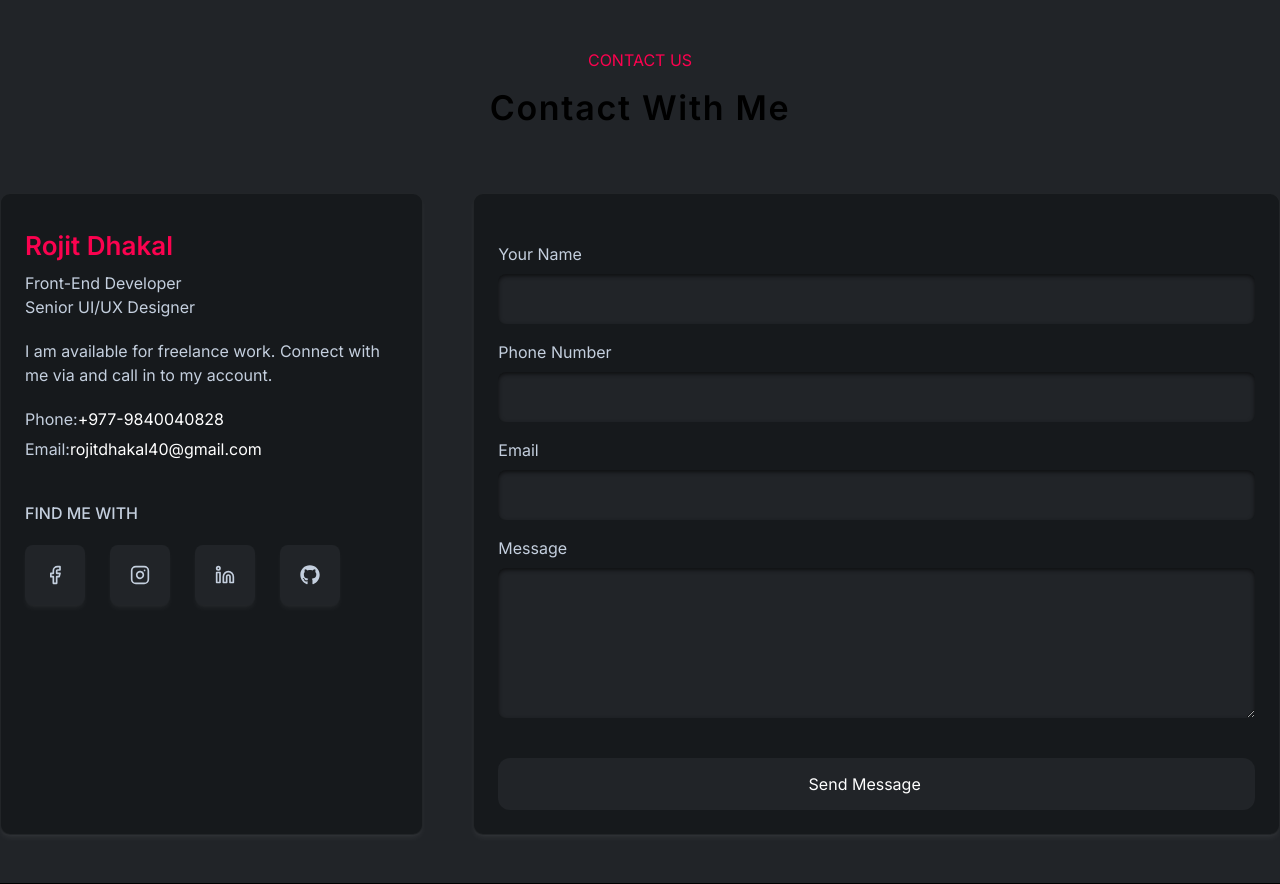
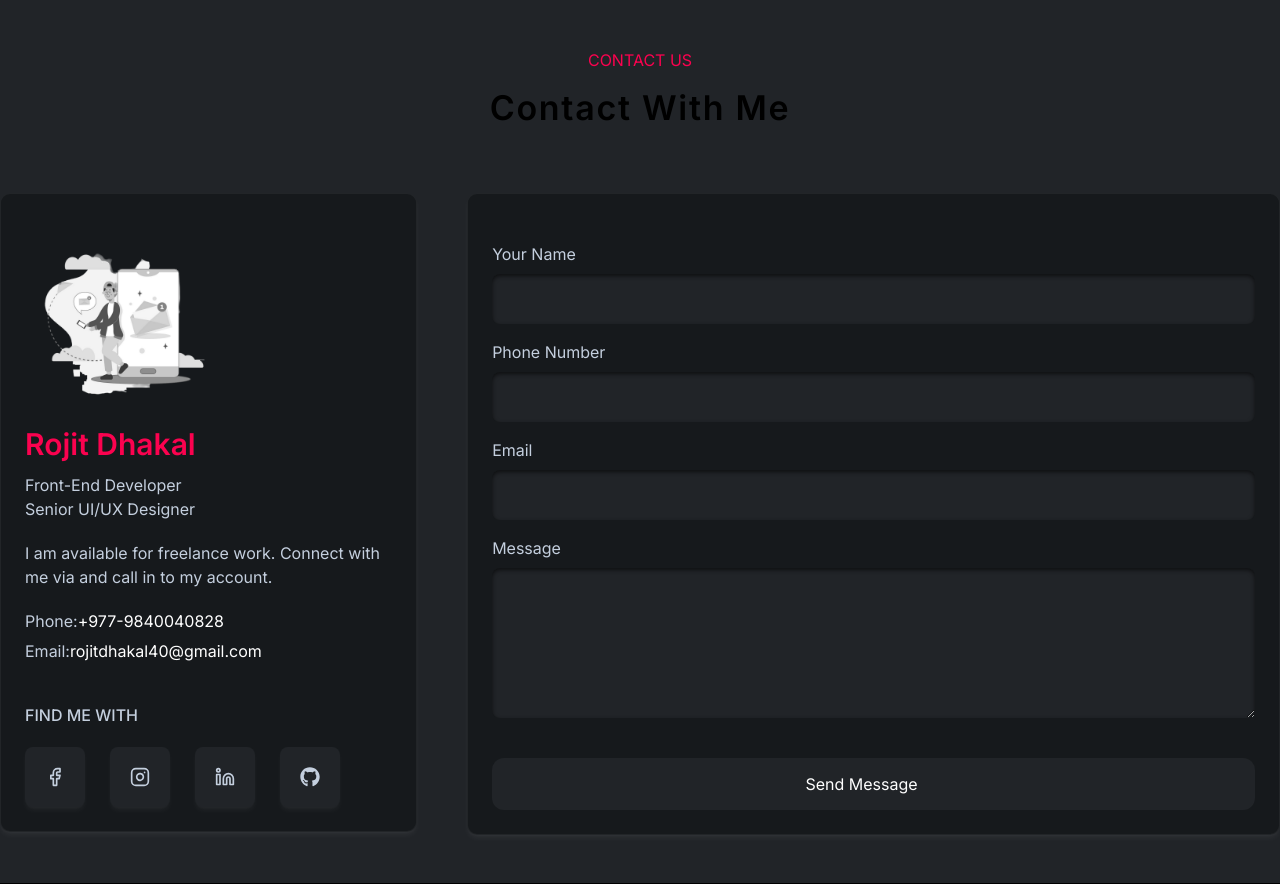
Before and after one commit to Rojit-1999/Portfolio, a Next.js app: page /Contact in a window 1280 px wide. Built offline with nearby package versions, Linux system fonts and the light colour scheme.

Commit message:
contact section fixed

```diff
--- a/app/Contact/page.tsx
+++ b/app/Contact/page.tsx
@@ -1,25 +1,65 @@
-import React from "react";
+"use client";
+import React, { useEffect } from "react";
 import { FiFacebook, FiInstagram, FiLinkedin } from "react-icons/fi";
 import { fomrData } from "../Component/Data";
 import { FaGithub } from "react-icons/fa";
 import { FaArrowRight } from "react-icons/fa6";
+import { motion, useAnimation } from "framer-motion";
+import { useInView } from "react-intersection-observer";
 
 import Link from "next/link";
 
 const ContactPage = () => {
+  const controls = useAnimation();
+  const [ref, inView] = useInView({
+    triggerOnce: false, // Set to false to re-trigger the animation
+    threshold: 0.1,
+  });
+
+  useEffect(() => {
+    if (inView) {
+      controls.start("visible");
+    } else {
+      controls.start("hidden");
+    }
+  }, [controls, inView]);
+
   return (
     <div className="py-[3rem] border-b-[1px] border-black">
-      <div className="text-center ">
+      <div className="text-center " ref={ref}>
+        <motion.div
+          initial="hidden"
+          animate={controls}
+          variants={{
+            hidden: { opacity: 0, y: 100 },
+            visible: { opacity: 1, y: 0 },
+          }}
+          transition={{ duration: 0.5, delay: 0.3 }}
+        >
           <p className="text-secondary">CONTACT US</p>
           <h1 className="font-[600] text-[34px]  tracking-wider mt-[10px]">
             Contact With Me
           </h1>
+        </motion.div>
       </div>
-      <div className="mt-[40px]  md:flex md:gap-[50px]">
+      <div className="mt-[40px]  md:flex md:gap-[50px] ">
+        <div className="" ref={ref}>
+          <motion.div
+            initial="hidden"
+            animate={controls}
+            variants={{
+              hidden: { opacity: 0, x: -110 },
+              visible: { opacity: 1, x: 0 },
+            }}
+            transition={{ duration: 0.5, delay: 0.3 }}
+          >
             <div className="mt-[20px] pt-[2rem] p-6 rounded-[10px] bg-[#16191c] shadow-md border border-white/5 shadow-white/5">
+            <div>
+              <img src="images/contact.png" className="h-[196px] grayscale hover:grayscale-0" alt="" />
+            </div>
               <div className="text-text flex flex-col gap-[20px]">
                 <div className="flex flex-col gap-[6px]">
-              <h1 className="font-[600] text-[26px] text-secondary">
+                  <h1 className="font-[600] text-[30px] text-secondary">
                     Rojit Dhakal
                   </h1>
                   <p>
@@ -28,8 +68,8 @@ const ContactPage = () => {
                   </p>
                 </div>
                 <p>
-              I am available for freelance work. Connect with me via and call in
-              to my account.
+                  I am available for freelance work. Connect with me via and
+                  call in to my account.
                 </p>
                 <div className="flex flex-col gap-[6px]">
                   <h1>
@@ -91,7 +131,18 @@ const ContactPage = () => {
                 </div>
               </div>
             </div>
-
+          </motion.div>
+        </div>
+        <div className="w-screen" ref={ref}>
+          <motion.div
+            initial="hidden"
+            animate={controls}
+            variants={{
+              hidden: { opacity: 0, x: 110 },
+              visible: { opacity: 1, x: 0 },
+            }}
+            transition={{ duration: 0.5, delay: 0.3 }}
+          >
             <div className=" mt-[20px] pt-[2rem] p-6 rounded-[10px] bg-[#16191c] shadow-md border border-white/5 shadow-white/5 w-full">
               <form action="" method="post">
                 {fomrData.map((data) => (
@@ -117,6 +168,8 @@ const ContactPage = () => {
                 </button>
               </form>
             </div>
+          </motion.div>
+        </div>
       </div>
     </div>
   );
--- a/app/Features/Page.tsx
+++ b/app/Features/Page.tsx
@@ -32,7 +32,7 @@ const Features = () => {
               hidden: { opacity: 0, y: -100 },
               visible: { opacity: 1, y: 0 },
             }}
-            transition={{ duration: 0.4, delay: 0.3 }}
+            transition={{ duration: 0.5, delay: 0.3 }}
           >
             <h1 className="text-secondary">FEATURES</h1>
             <h1 className="font-[600] text-[34px] tracking-wider mt-[10px]">
--- a/app/Portfolio/page.tsx
+++ b/app/Portfolio/page.tsx
@@ -1,11 +1,13 @@
 "use client";
-import React, { useState } from "react";
+import React, { useState, useEffect } from "react";
 import { IoMdHeartEmpty } from "react-icons/io";
 import { FaLocationArrow } from "react-icons/fa";
 import { portfolioData } from "../Component/Data";
+import { motion, useAnimation } from "framer-motion";
+import { useInView } from "react-intersection-observer";
 
-interface props{
-  [key:number]: number
+interface props {
+  [key: number]: number;
 }
 
 const Portfolio = () => {
@@ -32,8 +34,31 @@ const Portfolio = () => {
     }
   };
 
+  const controls = useAnimation();
+  const [ref, inView] = useInView({
+    triggerOnce: false, // Set to false to re-trigger the animation
+    threshold: 0.1,
+  });
+
+  useEffect(() => {
+    if (inView) {
+      controls.start("visible");
+    } else {
+      controls.start("hidden");
+    }
+  }, [controls, inView]);
+
   return (
-    <div className="py-[3rem] border-b-[1px] border-black">
+    <div className="py-[3rem] border-b-[1px] border-black" ref={ref}>
+      <motion.div
+        initial="hidden"
+        animate={controls}
+        variants={{
+          hidden: { opacity: 0, scale:0.5},
+          visible: { opacity: 1, scale:1 },
+        }}
+        transition={{ duration: 0.5, delay: 0.4 }}
+      >
         <div className="text-center">
           <p className=" text-[14px] uppercase text-secondary">
             Visit my portfolio and keep your feedback
@@ -71,7 +96,10 @@ const Portfolio = () => {
                   </div>
                 </div>
 
-              <h1 className="font-[500] text-[26px] mt-[14px] flex items-center gap-[10px]" onClick={openModal}>
+                <h1
+                  className="font-[500] text-[26px] mt-[14px] flex items-center gap-[10px]"
+                  onClick={openModal}
+                >
                   {projects.Heading}
                   <FaLocationArrow className="text-[18px] opacity-0 group-hover:opacity-100 transition-opacity duration-300 group-hover:text-secondary" />
                 </h1>
@@ -88,8 +116,6 @@ const Portfolio = () => {
                     </div>
                   </div>
                 </dialog>
-
-
               </div>
             </div>
           ))}
@@ -100,6 +126,7 @@ const Portfolio = () => {
         >
           View More
         </button>
+      </motion.div>
     </div>
   );
 };
--- a/app/resume/page.tsx
+++ b/app/resume/page.tsx
@@ -1,10 +1,36 @@
-import React from "react";
+"use client"
+import React, { useEffect } from "react";
 import { Tab, TabGroup, TabList, TabPanel, TabPanels } from "@headlessui/react";
 import { categories } from "../Component/Data";
+import { motion, useAnimation } from "framer-motion";
+import { useInView } from "react-intersection-observer";
 
 const Resume = () => {
+  const controls = useAnimation();
+  const [ref, inView] = useInView({
+    triggerOnce: false, // Set to false to re-trigger the animation
+    threshold: 0.1,
+  });
+
+  useEffect(() => {
+    if (inView) {
+      controls.start("visible");
+    } else {
+      controls.start("hidden");
+    }
+  }, [controls, inView]);
+
   return (
-    <div className="border-b-[1px] border-black py-[3rem]">
+    <div className="border-b-[1px] border-black py-[3rem]"ref={ref}>
+      <motion.div
+      initial="hidden"
+      animate={controls}
+      variants={{
+        hidden: { opacity: 0, y: -100 },
+        visible: { opacity: 1, y: 0 },
+      }}
+      transition={{ duration: 0.5, delay: 0.3 }}
+      >
         <div className="text-center">
           <p className=" text-[14px] uppercase text-secondary">
             3+ Years of Experience
@@ -17,8 +43,10 @@ const Resume = () => {
         <div className="flex h-screen w-full justify-center pt-24">
           <div className="w-full ">
             <TabGroup>
-            <TabList className="flex gap-[40px] border border-white/5 py-[10px] rounded-[12px] bg-primary shadow-white/5  items-center justify-center shadow-lg
-            ">
+              <TabList
+                className="flex gap-[40px] border border-white/5 py-[10px] rounded-[12px] bg-primary shadow-white/5  items-center justify-center shadow-lg
+            "
+              >
                 {categories.map(({ name }) => (
                   <Tab
                     key={name}
@@ -65,8 +93,7 @@ const Resume = () => {
             </TabGroup>
           </div>
         </div>
-
-      {/* <TabComponent /> */}
+      </motion.div>
     </div>
   );
 };
```
Also changed, not shown: public/images/contact.png (added). Lines whose indentation alone changed are shown as unchanged.
